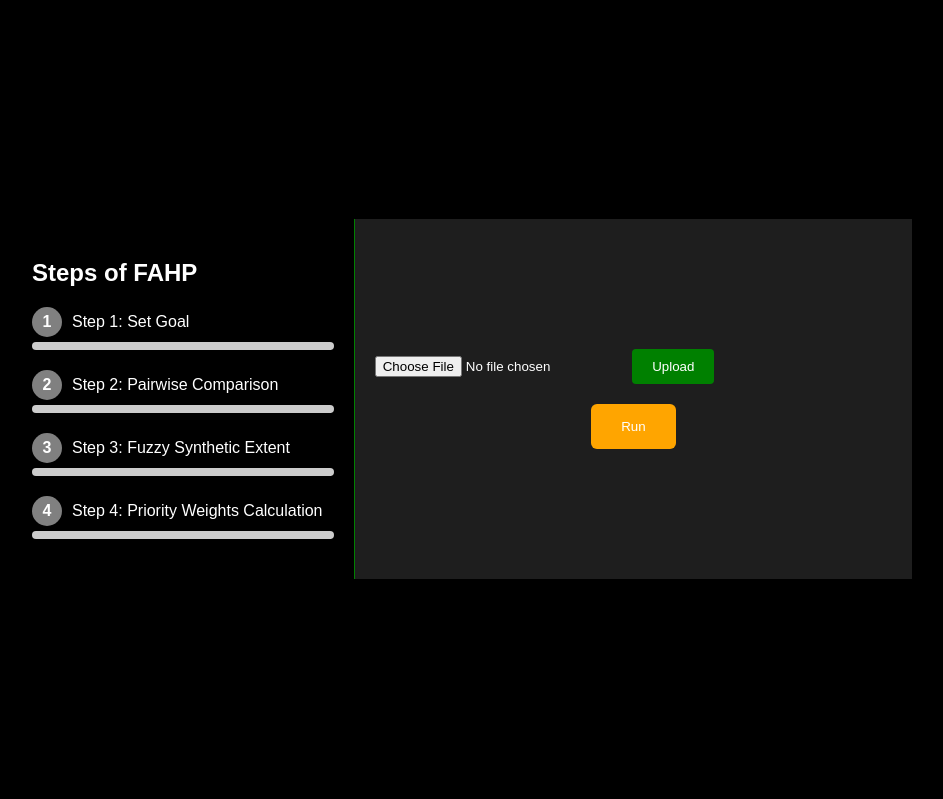
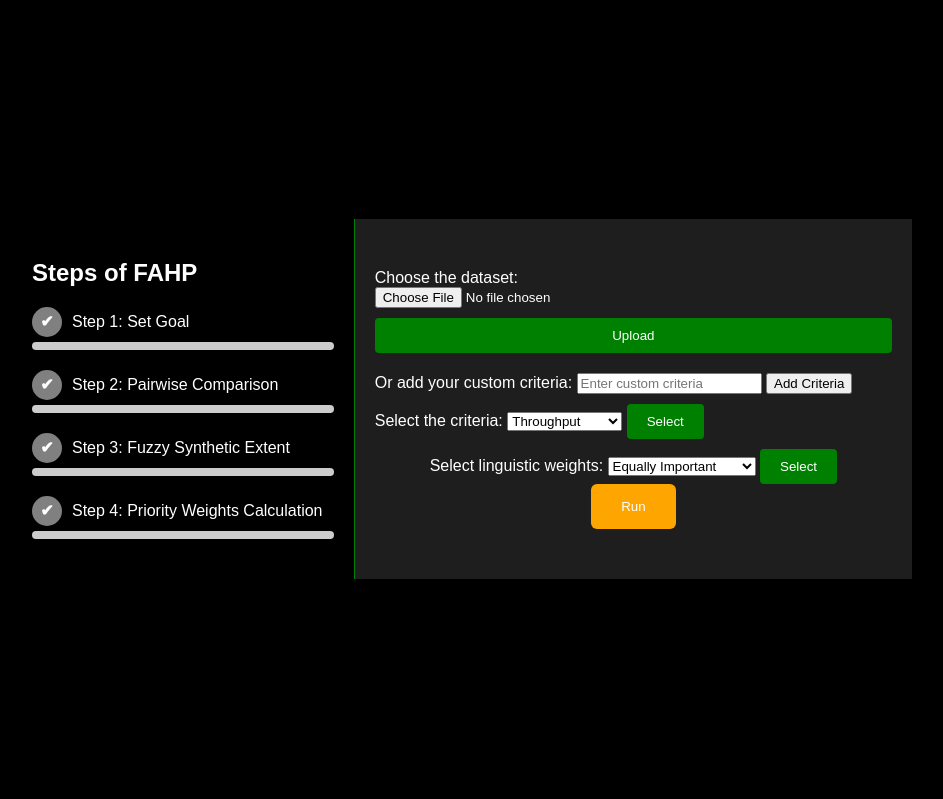
Before and after one commit to Qurratulain25/FHP-performance-testing-mobile-apps, a Flask app: page / in a window 1280 px wide. Shown: the part 161-960 px from the top of the page, without its empty margins (178-1121 px from the left). Run offline with Flask 3, Linux system fonts and the light colour scheme.

Commit message:
Frontend updated

```diff
--- a/Sorce_code/static/style.css
+++ b/Sorce_code/static/style.css
@@ -1,4 +1,3 @@
-/* General styles */
 body {
     font-family: Arial, sans-serif;
     background-color: #f4f4f4;
@@ -55,7 +54,6 @@ li {
     margin-bottom: 20px;
 }
 
-/* Step container styling for proper alignment */
 .step-container {
     display: flex;
     align-items: center;
@@ -78,7 +76,6 @@ li {
     background-color: green;
 }
 
-/* Progress bars underneath the text */
 .progress-bar {
     width: 100%;
     height: 8px;
@@ -104,18 +101,19 @@ li {
 
 .upload-section {
     display: flex;
-    justify-content: space-between;
+    flex-direction: column;
     margin-bottom: 20px;
     width: 100%;
 }
 
-.upload-btn {
+.upload-btn, .select-btn {
     background-color: green;
     color: white;
     border: none;
     padding: 10px 20px;
     cursor: pointer;
     border-radius: 4px;
+    margin-top: 10px;
 }
 
 .uploaded-btn {
--- a/Sorce_code/templates/index.html
+++ b/Sorce_code/templates/index.html
@@ -7,7 +7,6 @@
     <link rel="stylesheet" href="{{ url_for('static', filename='style.css') }}">
 </head>
 <body>
-    <!-- Header box on top -->
     <div class="header-box">
         <h1>FUZZY Analytical Hierarchy</h1>
     </div>
@@ -19,97 +18,137 @@
                 <ul id="fahp-steps">
                     <li id="step1">
                         <div class="step-container">
-                            <span class="circle" id="circle1">1</span>
+                            <span class="circle" id="circle1">✔</span>
                             <span>Step 1: Set Goal</span>
                         </div>
                         <div class="progress-bar" id="progress-bar1"></div>
                     </li>
                     <li id="step2">
                         <div class="step-container">
-                            <span class="circle" id="circle2">2</span>
+                            <span class="circle" id="circle2">✔</span>
                             <span>Step 2: Pairwise Comparison</span>
                         </div>
                         <div class="progress-bar" id="progress-bar2"></div>
                     </li>
                     <li id="step3">
                         <div class="step-container">
-                            <span class="circle" id="circle3">3</span>
+                            <span class="circle" id="circle3">✔</span>
                             <span>Step 3: Fuzzy Synthetic Extent</span>
                         </div>
                         <div class="progress-bar" id="progress-bar3"></div>
                     </li>
                     <li id="step4">
                         <div class="step-container">
-                            <span class="circle" id="circle4">4</span>
+                            <span class="circle" id="circle4">✔</span>
                             <span>Step 4: Priority Weights Calculation</span>
                         </div>
                         <div class="progress-bar" id="progress-bar4"></div>
                     </li>
                 </ul>
             </div>
+
             <div class="content">
                 <div class="upload-section">
-                    <form id="upload-form" action="/" method="post" enctype="multipart/form-data">
-                        <input type="file" name="file" class="upload-input" id="file-input" />
-                        <button type="submit" class="upload-btn" id="upload-btn">Upload</button>
-                        <button type="button" class="uploaded-btn" id="uploaded-btn" style="display:none;" disabled>Uploaded</button>
-                    </form>
+                    <label for="file-input">Choose the dataset:</label>
+                    <input type="file" name="file" class="upload-input" id="file-input" required />
+                    <button type="button" class="upload-btn" id="upload-btn">Upload</button>
+                </div>
+
+                <div class="criteria-section">
+                    <label for="custom_criteria">Or add your custom criteria:</label>
+                    <input type="text" id="custom_criteria" placeholder="Enter custom criteria" />
+                    <button type="button" onclick="addCustomCriteria()">Add Criteria</button>
+
+                    <label for="criteria">Select the criteria:</label>
+                    <select id="criteria" name="criteria">
+                        <option value="throughput">Throughput</option>
+                        <option value="latency">Latency</option>
+                        <option value="response_time">Response Time</option>
+                        <option value="network_load">Network Load</option>
+                    </select>
+                    <button type="button" class="select-btn" id="criteria-btn" disabled>Select</button>
+                </div>
+
+                <div class="weights-section">
+                    <label for="weights">Select linguistic weights:</label>
+                    <select id="weights" name="weights">
+                        <option value="equally_important">Equally Important</option>
+                        <option value="moderately_important">Moderately Important</option>
+                        <option value="strongly_important">Strongly Important</option>
+                    </select>
+                    <button type="button" class="select-btn" id="weights-btn" disabled>Select</button>
                 </div>
 
                 <div class="run-section">
-                    <button id="run-btn" class="run-btn" onclick="startFAHPProcess()">Run</button>
+                    <button id="run-btn" class="run-btn" disabled>Run</button>
                 </div>
             </div>
         </div>
     </div>
 
-    <!-- JavaScript for handling FAHP Process and Progress Bars -->
     <script>
-        function animateProgressBar(progressBarId, duration) {
-            const progressBar = document.getElementById(progressBarId);
-            let width = 0;
-            const interval = setInterval(() => {
-                if (width >= 100) {
-                    clearInterval(interval);
-                } else {
-                    width++;
-                    progressBar.style.width = width + '%';
-                }
-            }, duration / 100);  // Divide total duration by 100 to simulate progress percentage
+        // Handle file upload and progress to next step
+        document.getElementById("upload-btn").addEventListener("click", function () {
+            var fileInput = document.getElementById("file-input").files[0];
+            if (fileInput) {
+                var formData = new FormData();
+                formData.append("file", fileInput);
+
+                var xhr = new XMLHttpRequest();
+                xhr.open("POST", "/", true);
+                xhr.onload = function () {
+                    if (xhr.status === 200) {
+                        // On success, change button state and move to next step
+                        document.getElementById("upload-btn").innerText = "Uploaded";
+                        document.getElementById("upload-btn").style.backgroundColor = "#3498db";
+                        document.getElementById("upload-btn").disabled = true;
+
+                        // Progress to Step 2
+                        updateStepProgress(1);
+                        document.getElementById("criteria-btn").disabled = false;  // Enable next button
+                    } else {
+                        alert("Error uploading file.");
+                    }
+                };
+                xhr.send(formData);
+            } else {
+                alert("Please choose a file to upload.");
+            }
+        });
+
+        // Update progress and enable next steps
+        function updateStepProgress(step) {
+            document.getElementById(`progress-bar${step}`).style.width = "100%";
+            document.getElementById(`circle${step}`).classList.add("completed");
         }
 
-        function startFAHPProcess() {
-            let step = 1;
+        // Handle criteria selection
+        document.getElementById("criteria-btn").addEventListener("click", function () {
+            updateStepProgress(2);  // Move to Step 3
+            document.getElementById("weights-btn").disabled = false;  // Enable weights selection
+        });
 
-            function runNextStep() {
-                // Animate the progress bar for the current step
-                animateProgressBar(`progress-bar${step}`, 2000);  // Simulate 2 seconds per step
+        // Handle weights selection
+        document.getElementById("weights-btn").addEventListener("click", function () {
+            updateStepProgress(3);  // Move to Step 4
+            document.getElementById("run-btn").disabled = false;  // Enable Run button
+        });
 
-                fetch('/run_fahp', {
-                    method: 'POST',
-                    headers: {
-                        'Content-Type': 'application/json',
-                    },
-                    body: JSON.stringify({ step: step }),
-                })
-                .then(response => response.json())
-                .then(data => {
-                    document.getElementById(`circle${step}`).classList.add('completed');
-                    document.getElementById(`progress-bar${step}`).classList.add('completed');
-                    if (data.next_step) {
-                        step = data.next_step;
-                        runNextStep();  // Run the next step after this one is completed
-                    } else {
-                        // When the process is complete, redirect to the results page
-                        window.location.href = "/show_results";
-                    }
-                })
-                .catch(error => {
-                    console.error('Error running FAHP process:', error);
-                });
+        // Handle run FAHP process
+        document.getElementById("run-btn").addEventListener("click", function () {
+            updateStepProgress(4);  // Final step completion
+            alert("FAHP process completed!");  // Add FAHP process call here
+        });
+
+        // Handle adding custom criteria
+        function addCustomCriteria() {
+            var customCriteria = document.getElementById("custom_criteria").value.trim();
+            if (customCriteria) {
+                var option = document.createElement("option");
+                option.text = customCriteria;
+                option.value = customCriteria.toLowerCase().replace(/\s+/g, '_');
+                document.getElementById("criteria").appendChild(option);
             }
-
-            runNextStep();  // Start the first step
         }
     </script>
 </body>
```
Also changed, not shown: Sorce_code/templates/pdf_template.html (+18 -0 lines), Sorce_code/templates/results.html (+2 -0 lines).
